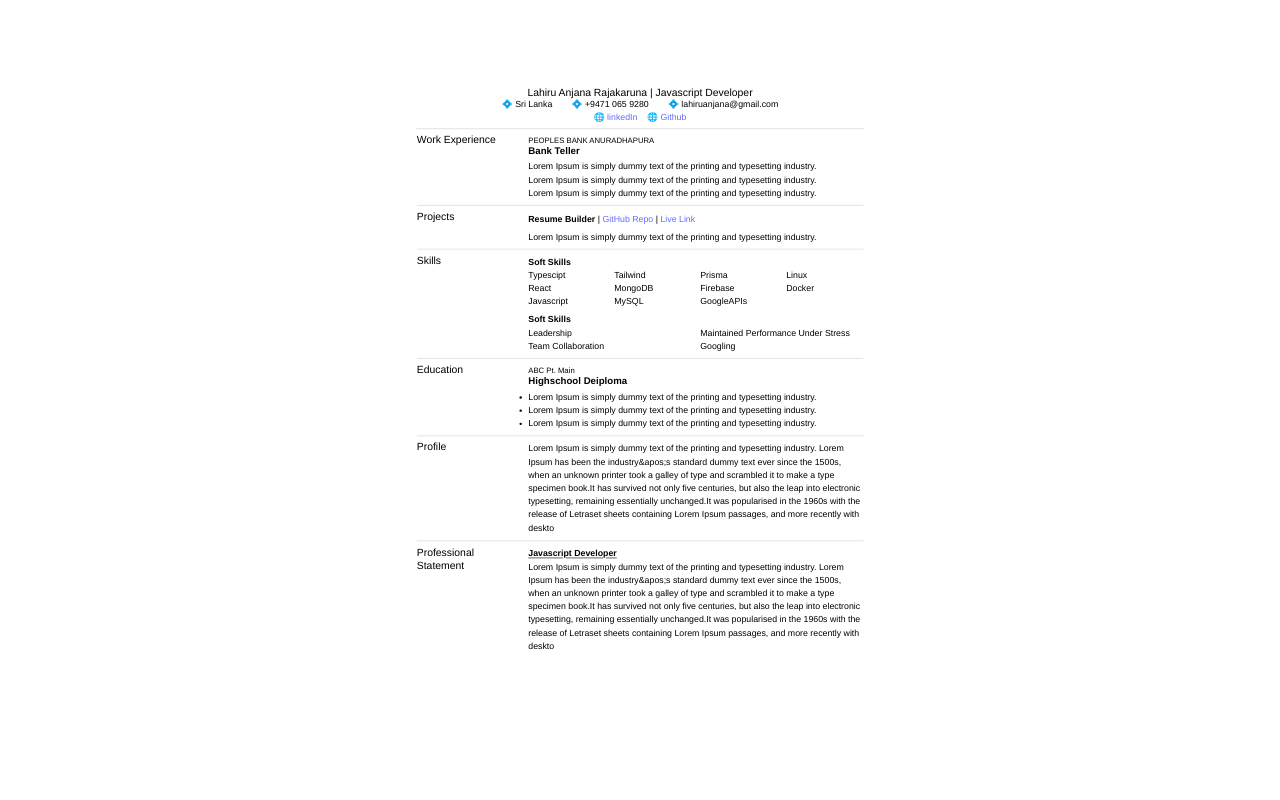
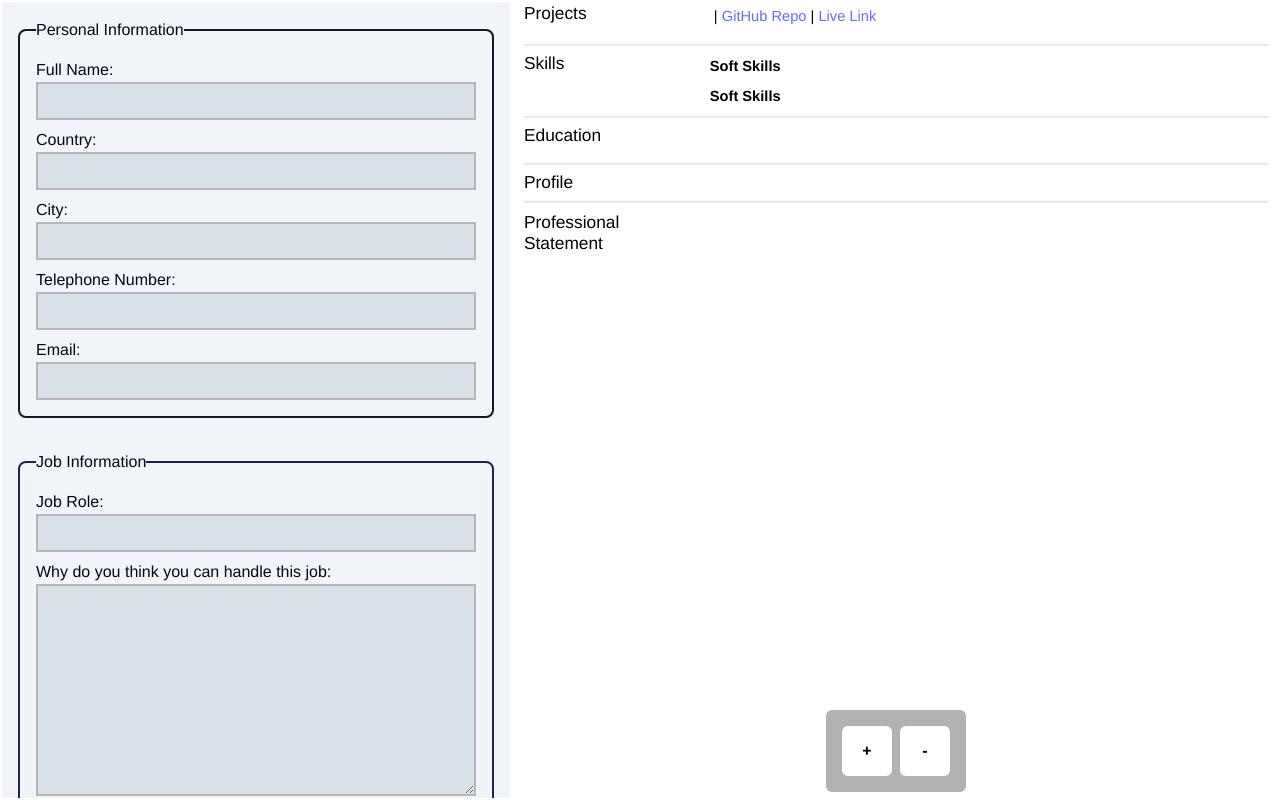
Before and after one commit to CyberWolf-1219/resume-builder, a React (Vite) app: page / in a window 1280 px wide. Built offline with nearby package versions, Linux system fonts and the light colour scheme.

Commit message:
added step move functionality

```diff
--- a/src/App.tsx
+++ b/src/App.tsx
@@ -1,4 +1,4 @@
-import { ReactElement, useState } from 'react';
+import { ReactElement, useState, UIEvent } from 'react';
 import './App.css';
 
 import ErrorBoundry from './components/ErrorBoundry';
@@ -6,14 +6,33 @@
 import StepPreview from './components/Steps/StepPreview';
 
 export function App() {
+  const [step, setStep] = useState(0);
   const [resumeTemplateIndex, setResumeTemplateIndex] = useState(0);
 
+  function goToNextStep(e: UIEvent) {
+    e.preventDefault();
+    setStep((prevStep) => {
+      return prevStep + 1;
+    });
+  }
+
+  function goToPrevStep(e: UIEvent) {
+    e.preventDefault();
+    setStep((prevStep) => {
+      return prevStep - 1;
+    });
+  }
+
   const STEPS: ReactElement[] = [
-    <StepDataEntry />,
-    <StepPreview resumeIndexNumber={resumeTemplateIndex} />,
+    <StepDataEntry
+      onFormSubmit={goToNextStep}
+      templateIndex={resumeTemplateIndex}
+    />,
+    <StepPreview
+      resumeIndexNumber={resumeTemplateIndex}
+      goToPrevStep={goToPrevStep}
+    />,
   ];
-
-  const [step, setStep] = useState(1);
 
   return (
     <>
```
